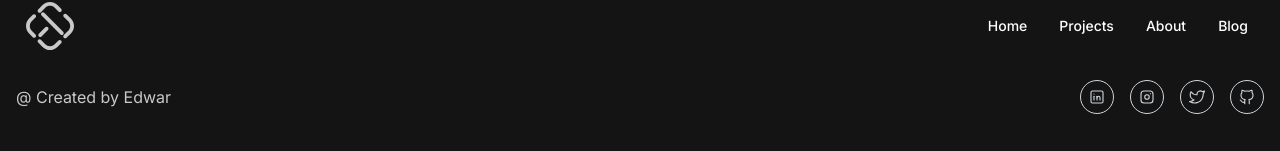
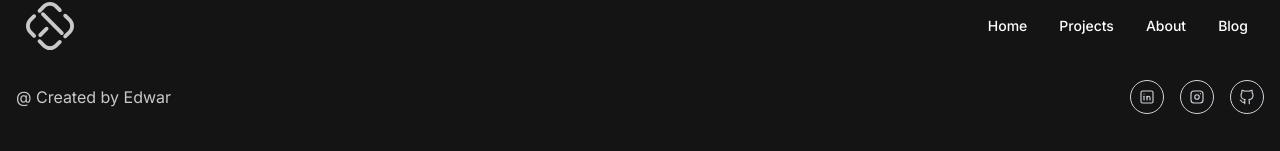
Before and after one commit to do-zoo/edo0edo, a Next.js app: page / in a window 1280 px wide. Shown: the part 961-1112 px from the top of the page. Built offline with nearby package versions, Linux system fonts and the light colour scheme; a web font is replaced by a local one.

Commit message:
feat(link): add temporary interaction

```diff
--- a/src/app/_components/Hero/Hero.tsx
+++ b/src/app/_components/Hero/Hero.tsx
@@ -1,4 +1,5 @@
 import { Avatar, Button, Group, Stack, Text, Title } from '@mantine/core';
+import Link from 'next/link';
 import classes from './Hero.module.css';
 
 export function Hero() {
@@ -19,8 +20,10 @@ export function Hero() {
           </Text>
         </Stack>
         <Group gap={18} justify="center">
-          <Button>GET IN TOUCH</Button>
-          <Button variant="outline" color="white">
+          <Button component={Link} href="mailto:edwardedo603@gmail.com">
+            GET IN TOUCH
+          </Button>
+          <Button variant="outline" color="white" component={Link} href="https://github.com/do-zoo">
             VIEW ALL WORKS
           </Button>
         </Group>
--- a/src/components/Footer/Footer.tsx
+++ b/src/components/Footer/Footer.tsx
@@ -1,11 +1,5 @@
 import { ActionIcon, Container, Group, rem, Text } from '@mantine/core';
-import {
-  IconBrandGithub,
-  IconBrandInstagram,
-  IconBrandLinkedin,
-  IconBrandTwitter,
-  IconBrandYoutube,
-} from '@tabler/icons-react';
+import { IconBrandGithub, IconBrandInstagram, IconBrandLinkedin } from '@tabler/icons-react';
 import { Logo } from '@edo0edo/components';
 import Link from 'next/link';
 import classes from './Footer.module.css';
@@ -34,16 +28,40 @@ export function Footer() {
         <div className={classes.inner}>
           <Text>@ Created by Edwar</Text>
           <Group gap="md" className={classes.links} justify="flex-end" wrap="nowrap">
-            <ActionIcon size="lg" color="gray" variant="outline" radius="xl">
+            <ActionIcon
+              size="lg"
+              color="gray"
+              variant="outline"
+              radius="xl"
+              component={Link}
+              href="https://www.linkedin.com/in/edo0edo/"
+              target="_blank"
+            >
               <IconBrandLinkedin style={{ width: rem(18), height: rem(18) }} stroke={1.5} />
             </ActionIcon>
-            <ActionIcon size="lg" color="gray" variant="outline" radius="xl">
+            <ActionIcon
+              size="lg"
+              color="gray"
+              variant="outline"
+              radius="xl"
+              component={Link}
+              href="https://www.instagram.com/ed.0.1/"
+              target="_blank"
+            >
               <IconBrandInstagram style={{ width: rem(18), height: rem(18) }} stroke={1.5} />
             </ActionIcon>
-            <ActionIcon size="lg" color="gray" variant="outline" radius="xl">
-              <IconBrandTwitter style={{ width: rem(18), height: rem(18) }} stroke={1.5} />
-            </ActionIcon>
-            <ActionIcon size="lg" color="gray" variant="outline" radius="xl">
+            {/*<ActionIcon size="lg" color="gray" variant="outline" radius="xl">*/}
+            {/*  <IconBrandTwitter style={{ width: rem(18), height: rem(18) }} stroke={1.5} />*/}
+            {/*</ActionIcon>*/}
+            <ActionIcon
+              size="lg"
+              color="gray"
+              variant="outline"
+              radius="xl"
+              component={Link}
+              href="https://github.com/do-zoo"
+              target="_blank"
+            >
               <IconBrandGithub style={{ width: rem(18), height: rem(18) }} stroke={1.5} />
             </ActionIcon>
           </Group>
--- a/src/components/Header/Header.tsx
+++ b/src/components/Header/Header.tsx
@@ -89,7 +89,9 @@ export function Header() {
           </Group>
 
           <Group visibleFrom="sm">
-            <Button>Let’S Talk</Button>
+            <Button component={Link} href="mailto:edwardedo603@gmail.com">
+              Let’S Talk
+            </Button>
           </Group>
 
           <Burger opened={drawerOpened} onClick={toggleDrawer} hiddenFrom="sm" />
@@ -123,7 +125,9 @@ export function Header() {
             <Divider my="sm" />
 
             <Group justify="center" grow pb="xl" px="md">
-              <Button>Let’S Talk</Button>
+              <Button component={Link} href="mailto:edwardedo603@gmail.com">
+                Let’S Talk
+              </Button>
             </Group>
           </ScrollArea>
         </Drawer>
```
